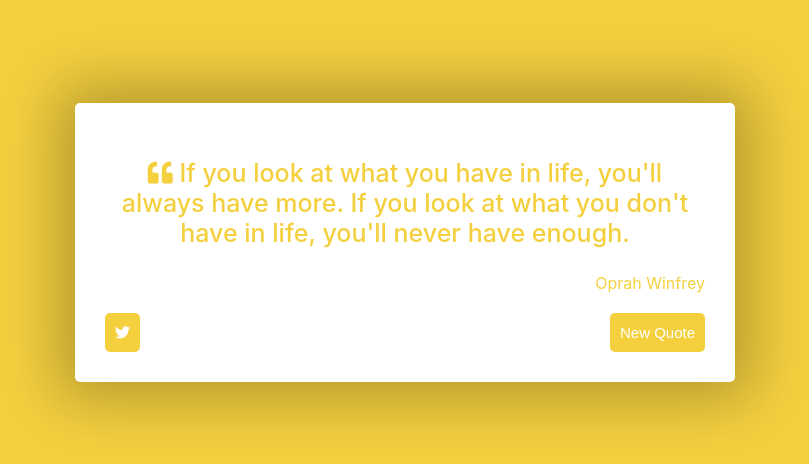
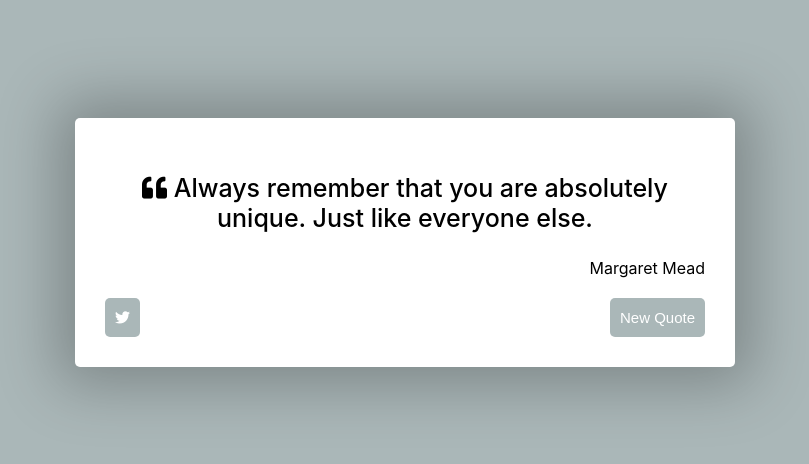
Before and after one commit to gianlucas90/Build-a-Random-Quote-Machine, a React (Create React App) app: page / in a window 1280 px wide. Shown: the part 158-622 px from the top of the page, without its empty margins (235-1044 px from the left). Built offline with nearby package versions, Linux system fonts and the light colour scheme.

Commit message:
created first animation

```diff
--- a/src/App.js
+++ b/src/App.js
@@ -4,9 +4,7 @@ import { useSpring, animated } from 'react-spring';
 
 function App(){
 
-  const [quoteIndex, updQuoteIndex] = useState(Math.floor(Math.random() * 10));
-  const [colorIndex, updColorIndex] = useState(Math.floor(Math.random() * 9));
-
+  //Arrays containing the data
   const quotes = [
     ["The greatest glory in living lies not in never falling, but in rising every time we fall.", "Nelson Mandela"],
     ["The way to get started is to quit talking and begin doing.", "Walt Disney"],
@@ -20,37 +18,44 @@ function App(){
     ["Don't judge each day by the harvest you reap but by the seeds that you plant.", "Robert Louis Stevenson"],
   ];
 
-  const quote = quotes[quoteIndex];
-
-  function handleClick() {
-    updQuoteIndex(Math.floor(Math.random() * 10));
-    updColorIndex(Math.floor(Math.random() * 9));
-  }
-
-  // Color Selector
   const colors = [
     "#E74C3C", "#9B59B6", "#9B59B6", "#9B59B6", "#9B59B6", "#2ECC71", "#F4D03F", "#AAB7B8", "#F0B27A"
   ]
+
+  // Set the initial states with useState function
+  const [quoteIndex, updQuoteIndex] = useState(() => Math.floor(Math.random() * quotes.length));
+  const [colorIndex, updColorIndex] = useState(() => Math.floor(Math.random() * colors.length));
+
+  const quote = quotes[quoteIndex];
   const color = colors[colorIndex];
 
+  // function to be exhecuted when button is clicked
+  function handleClick() {
+    // Udpate the states in here
+    updQuoteIndex(Math.floor(Math.random() * quotes.length));
+    updColorIndex(Math.floor(Math.random() * colors.length));
+  }
+
+  // Style
   const stylesBg = {
     backgroundColor: color,
   }
-
   const stylesBox = {
     color: color
   }
 
-      // const fade = useSpring({
-    //   from: {
-    //     opacity: 0
-    //   },
-    //   opacity: 1
-    // })
+  // Animations
+
+  const fade = useSpring({
+    from: {
+      opacity: 0
+    },
+    opacity: 1
+  });
 
   return (
     <div className="App" style={stylesBg}>
-      <div id="quote-box" style={stylesBox}>
+      <animated.div id="quote-box" style={stylesBox, fade}>
         <p id="text"><i class="fas fa-quote-left"></i>{" " + quote[0]}</p>
         <p id="author">{quote[1]}</p>
         <div id="btn-container">
@@ -61,7 +66,7 @@ function App(){
             New Quote
           </button>
         </div>
-      </div>
+      </animated.div>
     </div>
   )
 }
```
